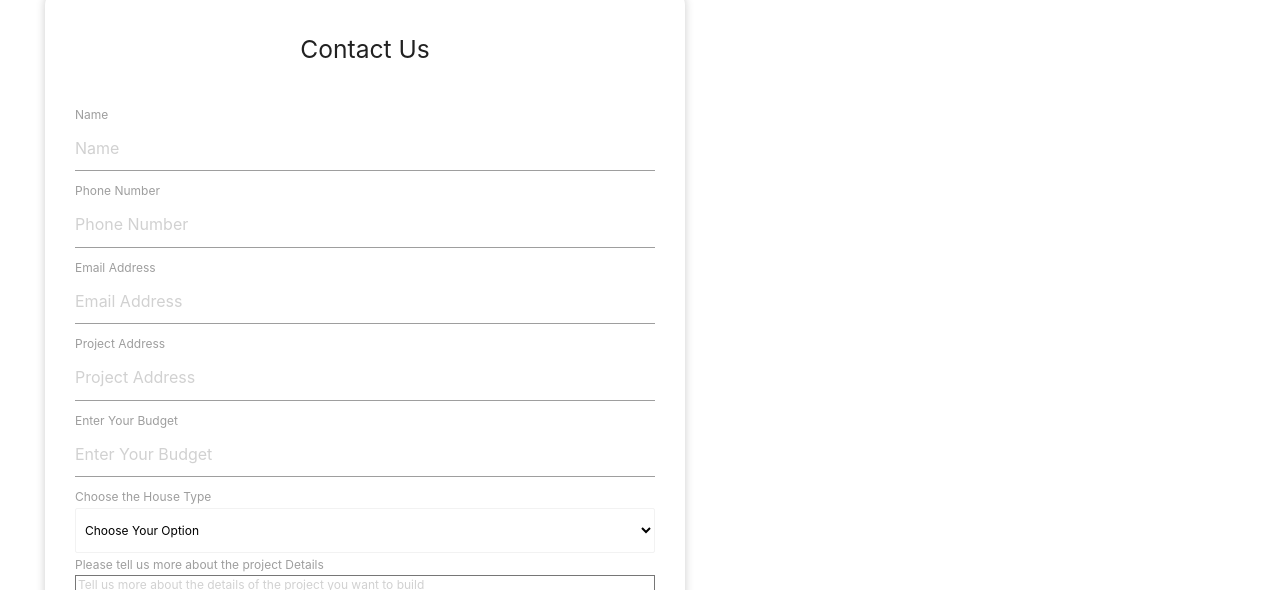
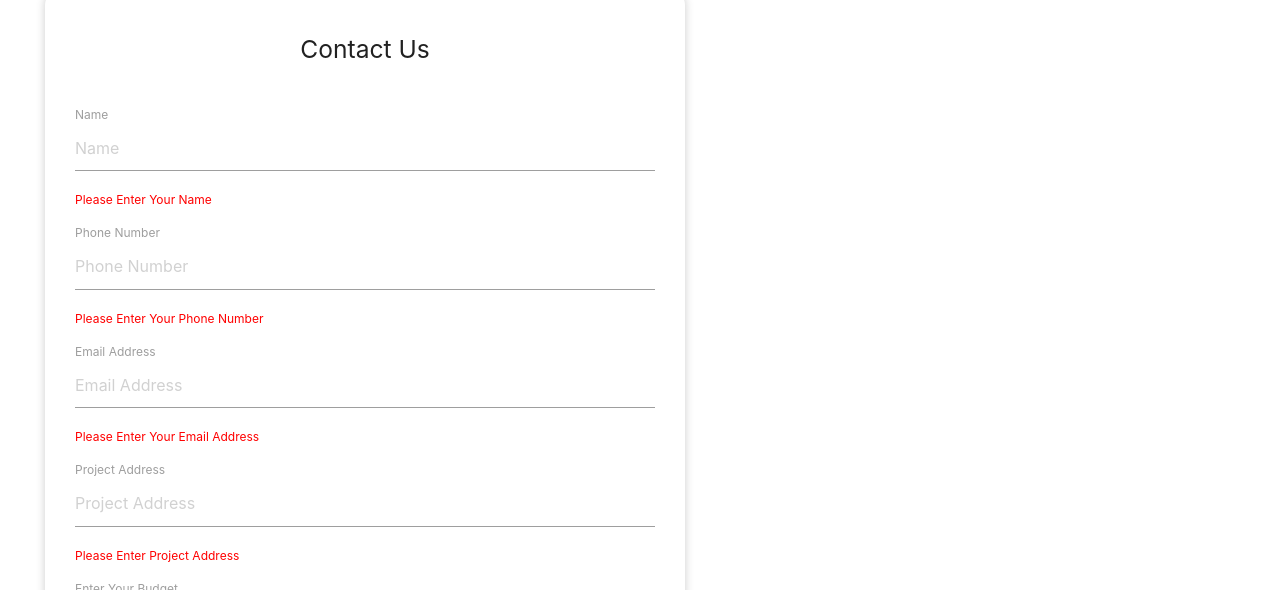
Before and after one commit to HarryHoo23/BuilderWebsite, a React (Create React App) app: page /build-with-us in a window 1280 px wide. Shown: the part 362-952 px from the top of the page. Built offline with nearby package versions, Linux system fonts and the light colour scheme.

Commit message:
Introducing <INPUT /> ErrorMessage

```diff
--- a/src/Components/Input/Input.js
+++ b/src/Components/Input/Input.js
@@ -1,13 +1,37 @@
 import React, { Component } from 'react';
+import styled from 'styled-components';
+
+const ErrorMessage = styled.p`
+    color: red;
+`
 
 export default class Input extends Component {
-    constructor(props) {
-        super(props);
-    }
+    getValidationMessage() {
+        const { validation } = this.props;
+        const { validator } = validation;
+
+        let message;
+
+        if (validator === "isNotEmpty") {
+            const valid = !!this.props.value;
+            if(!valid) {
+                ({ message } = validation);
+            }
+        }
+
+        return message;
+    };
 
     render(){
+        const validationMessage = this.getValidationMessage();
+
         return(
-            <input {...this.props} />
+            <div>
+                <input {...this.props} />
+                {validationMessage && (
+                    <ErrorMessage>{validationMessage}</ErrorMessage>
+                )}
+            </div>
         )
     }
 }
--- a/src/Components/SendForm.js
+++ b/src/Components/SendForm.js
@@ -29,7 +29,7 @@ class SendForm extends Component {
                     label: 'Name',
                     validation: {
                         validator:'isNotEmpty',
-                        message: 'Please input Your Name'
+                        message: 'Please Enter Your Name'
                     }
                 },
                 phone : {
@@ -37,7 +37,7 @@ class SendForm extends Component {
                     label: 'Phone Number',
                     validation: {
                         validator:'isNotEmpty',
-                        message: 'Please input Your Phone Number'
+                        message: 'Please Enter Your Phone Number'
                     }
                 },
                 email : {
@@ -45,7 +45,7 @@ class SendForm extends Component {
                     label: 'Email Address',
                     validation: {
                         validator:'isNotEmpty',
-                        message: 'Please input Your Name'
+                        message: 'Please Enter Your Email Address'
                     }
                 },
                 address : {
@@ -53,7 +53,7 @@ class SendForm extends Component {
                     label: 'Project Address',
                     validation: {
                         validator:'isNotEmpty',
-                        message: 'Please input Your Name'
+                        message: 'Please Enter Project Address'
                     }
                 },
                 budget : {
@@ -61,7 +61,7 @@ class SendForm extends Component {
                     label: 'Enter Your Budget',
                     validation: {
                         validator:'isNotEmpty',
-                        message: 'Please input Your Budget'
+                        message: 'Please Enter Your Budget'
                     }
                 },
                 houseType : {
@@ -121,7 +121,7 @@ class SendForm extends Component {
                 </div>
                 <form className="col s12" onSubmit={this.onFormSubmit}>
                     {Object.keys(formData).map((key) => {
-                        const {label, value} = formData[key];
+                        const {label, value, validation} = formData[key];
                         if (key !== "houseType" && key !== "details"){
                             return(
                                 <label key={key}>{label}
@@ -129,6 +129,7 @@ class SendForm extends Component {
                                     key={key}
                                     placeholder={label}
                                     value={value}
+                                    validation={validation}
                                     onChange={this.handleInputChange(key)}
                                 />
                                 </label>
```
